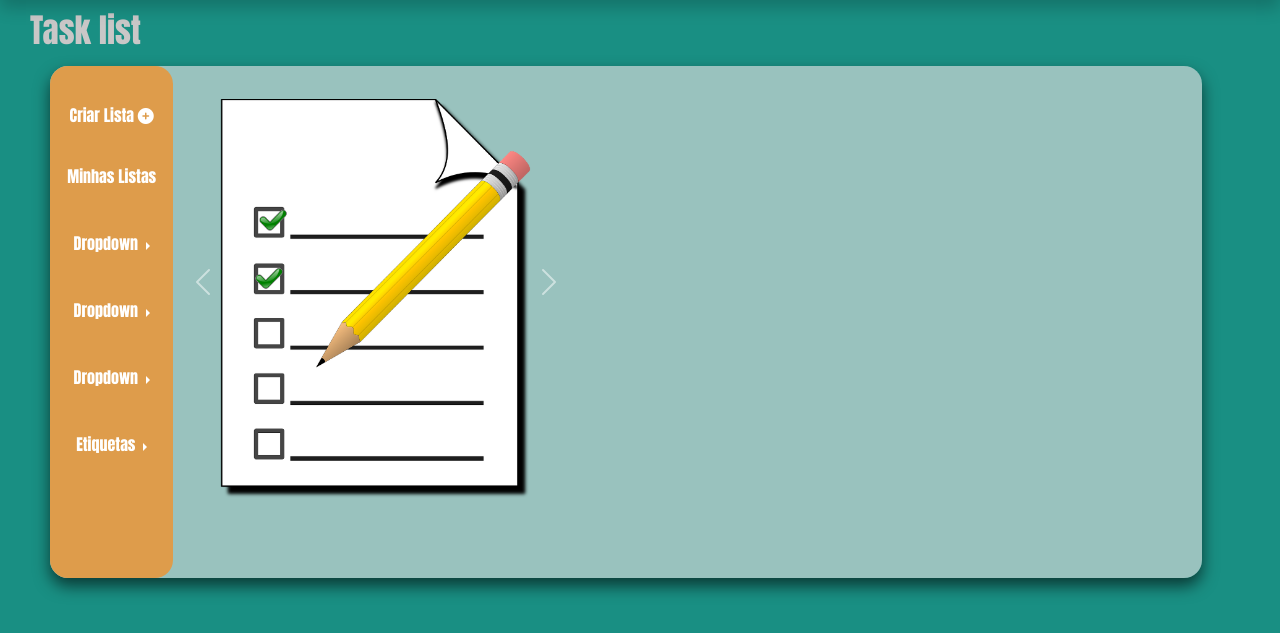
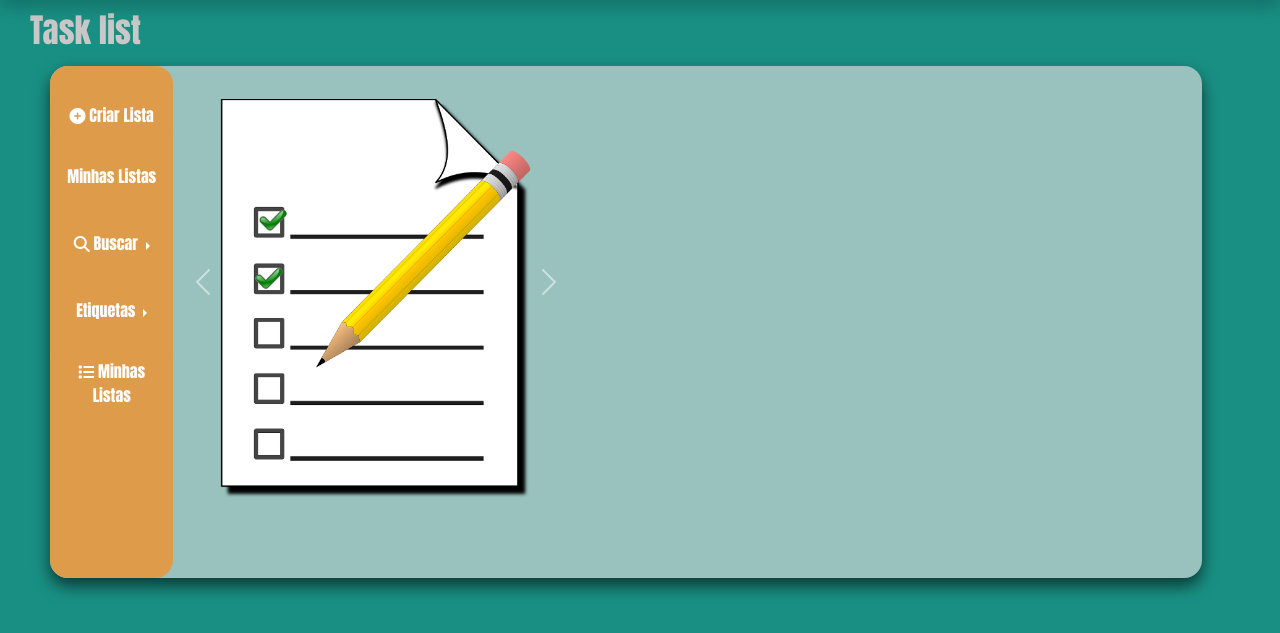
Before and after one commit to AdemarLira/to-do-list, a PHP site: page / in a window 1280 px wide. Shown: the part 56-689 px from the top of the page. Run offline with PHP 8.4, Linux system fonts and the light colour scheme; some libraries are stand-ins or nearby versions.

Commit message:
insercao de alguns icones

```diff
--- a/index.php
+++ b/index.php
@@ -49,29 +49,11 @@
     <!-- Botoes de Ações -->
     <div class="navegacao-lateral">
       <div class="btn-group-vertical" role="group" aria-label="Vertical button group">
-        <button type="button" class="btn btn-primary custom-dropdown-btn" onclick="mostrarModelos()">Criar Lista <i class="fa-solid fa-circle-plus"></i></button><br>
+        <button type="button" class="btn btn-primary custom-dropdown-btn" onclick="mostrarModelos()"><i class="fa-solid fa-circle-plus"></i> Criar Lista</button><br>
         <button type="button" class="btn btn-primary custom-dropdown-btn">Minhas Listas</button>
         <div class="btn-group dropend" role="group">
-          <button type="button" class="btn btn-primary custom-dropdown-btn dropdown-toggle" data-bs-toggle="dropdown" aria-expanded="false">
-            Dropdown
-          </button>
-          <ul class="dropdown-menu">
-            <li><a class="dropdown-item" href="#">Dropdown link</a></li>
-            <li><a class="dropdown-item" href="#">Dropdown link</a></li>
-          </ul>
-        </div>
-        <div class="btn-group dropend" role="group">
-          <button type="button" class="btn btn-primary custom-dropdown-btn dropdown-toggle" data-bs-toggle="dropdown" aria-expanded="false">
-            Dropdown
-          </button>
-          <ul class="dropdown-menu">
-            <li><a class="dropdown-item" href="#">Dropdown link</a></li>
-            <li><a class="dropdown-item" href="#">Dropdown link</a></li>
-          </ul>
-        </div>
-        <div class="btn-group dropend" role="group">
-          <button type="button" class="btn btn-primary custom-dropdown-btn dropdown-toggle" data-bs-toggle="dropdown" aria-expanded="false">
-            Dropdown
+          <button type="button" class="btn btn-primary custom-dropdown-btn dropdown-toggle" data-bs-toggle="dropdown" aria-expanded="false"><i class="fa-solid fa-magnifying-glass"></i>
+            Buscar
           </button>
           <ul class="dropdown-menu">
             <li><a class="dropdown-item" href="#">Dropdown link</a></li>
@@ -83,11 +65,18 @@
             Etiquetas
           </button>
           <ul class="dropdown-menu">
-            <li><a class="dropdown-item" href="#">Dropdown link</a></li>
-            <li><a class="dropdown-item" href="#">Dropdown link</a></li>
+            <li><a class="dropdown-item" href="#">Trabalho</a></li>
+            <li><a class="dropdown-item" href="#">Lazer</a></li>
+            <li><a class="dropdown-item" href="#">Pessoal</a></li>
+            <li><a class="dropdown-item" href="#">Metas</a></li>
           </ul>
         </div>
+        <br>
+        <button type="button" class="btn btn-primary custom-dropdown-btn"><i class="fa-solid fa-list"></i> Minhas Listas</button>
       </div>
+    </div>
+    <div class="inicio-painel">
+
     </div>
     <div class="content-principal">
       <div id="carouselExample" class="carousel slide">
```
